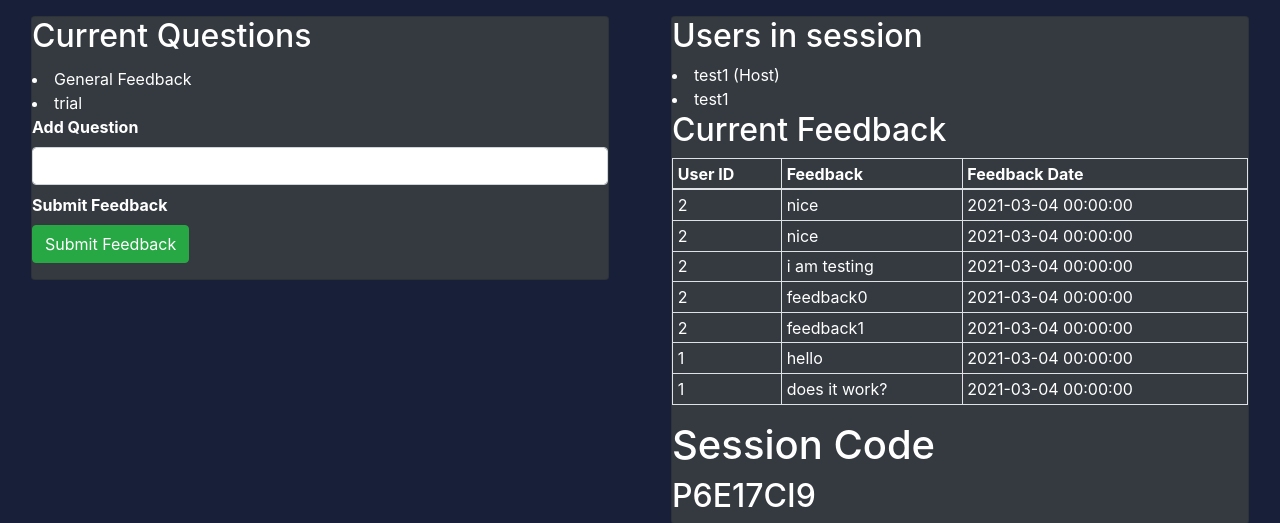
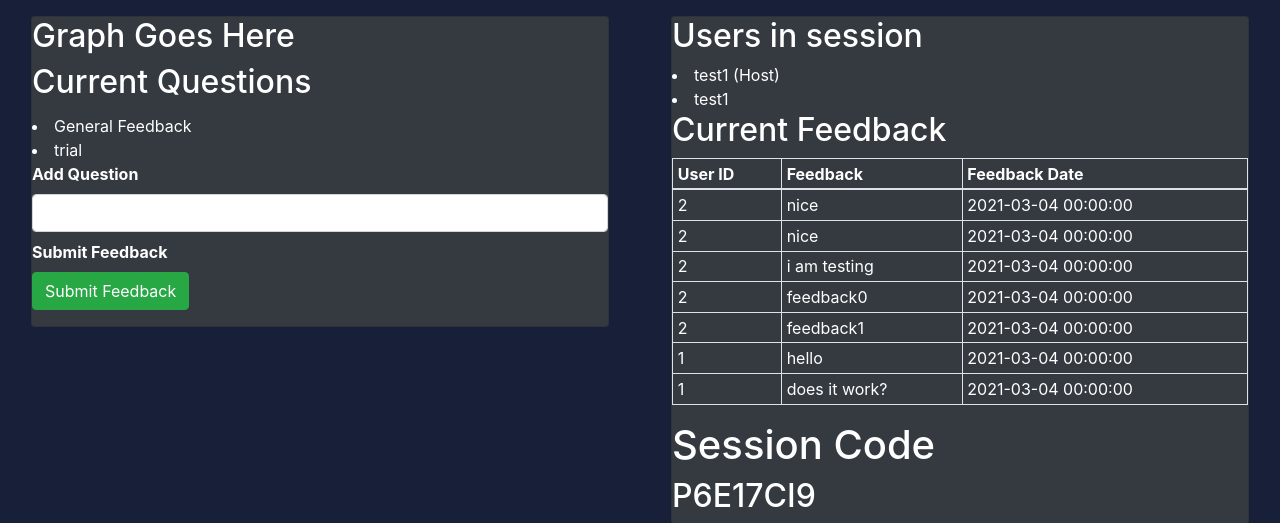
Before and after one commit to CS261-Group-20/cs261-cw, a Flask app: page /host/1 in a window 1280 px wide. Shown: the part 56-579 px from the top of the page. Run offline with Flask 2, Linux system fonts and the light colour scheme; a user stored in the database is signed in; data comes from the database, SQL or seed files in the repository; some libraries are stand-ins or nearby versions.

Commit message:
added div for graph

```diff
--- a/templates/host.html
+++ b/templates/host.html
@@ -16,6 +16,9 @@
     <div class="row">
         <div class="col-sm-6">
             <div class="card text-white bg-dark mb-3 my-3 mx-3">
+                <div class ="graph">
+                    <h2>Graph Goes Here</h2>
+                </div>
                 <div class="questions-form">
                     <!-- Display all questions currently in form -->
                     <!-- <h5 class="card-title">Card title</h5> -->
```
